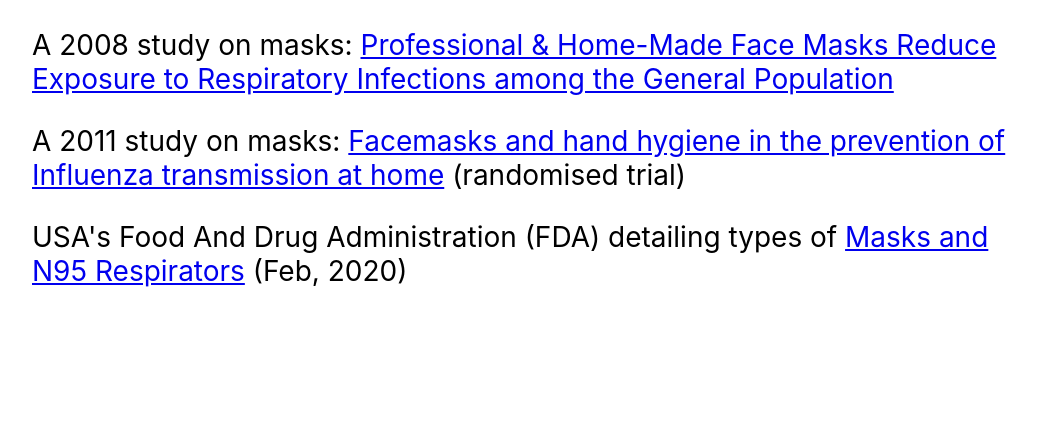
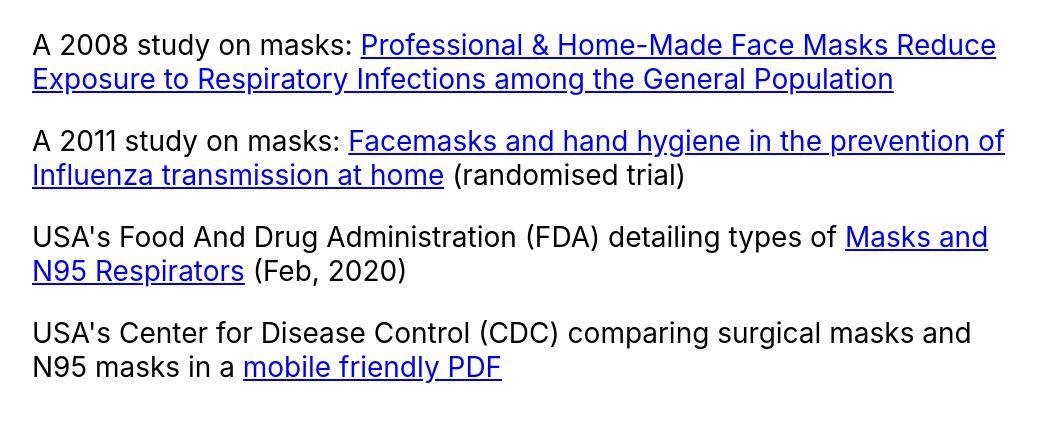
Before and after one commit to cv-masks/cv-masks.github.io, a plain HTML site: page index.html in a window 1280 px wide. Shown: the whole page, without its empty margins (108-1145 px from the left). Drawn offline with Linux system fonts and the light colour scheme.

Commit message:
Update index.html

```diff
--- a/index.html
+++ b/index.html
@@ -39,6 +39,8 @@
 <p>USA's Food And Drug Administration (FDA) detailing types of
 	<a href="https://www.fda.gov/medical-devices/personal-protective-equipment-infection-control/masks-and-n95-respirators">
 		Masks and N95 Respirators</a> (Feb, 2020)</p>
+<p>USA's Center for Disease Control (CDC) comparing surgical masks and N95 masks in a
+	<a href="https://www.cdc.gov/niosh/npptl/pdfs/UnderstandDifferenceInfographic-508.pdf">mobile friendly PDF</a> </p>
 
-	</body>
+</body>
 </html>
```
